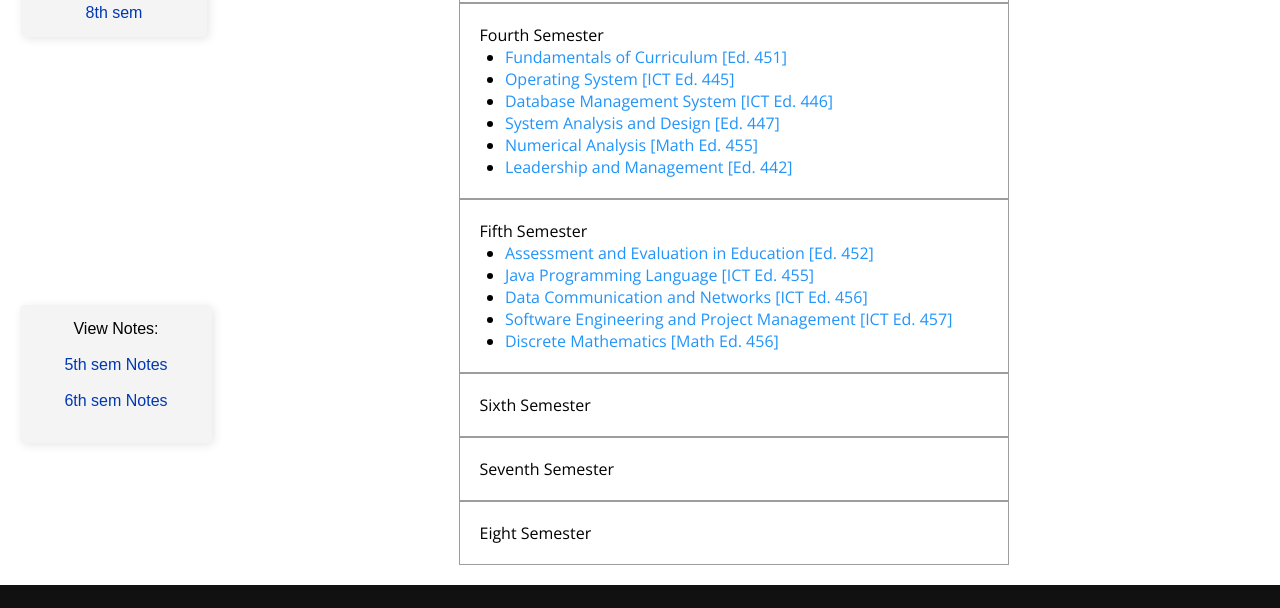
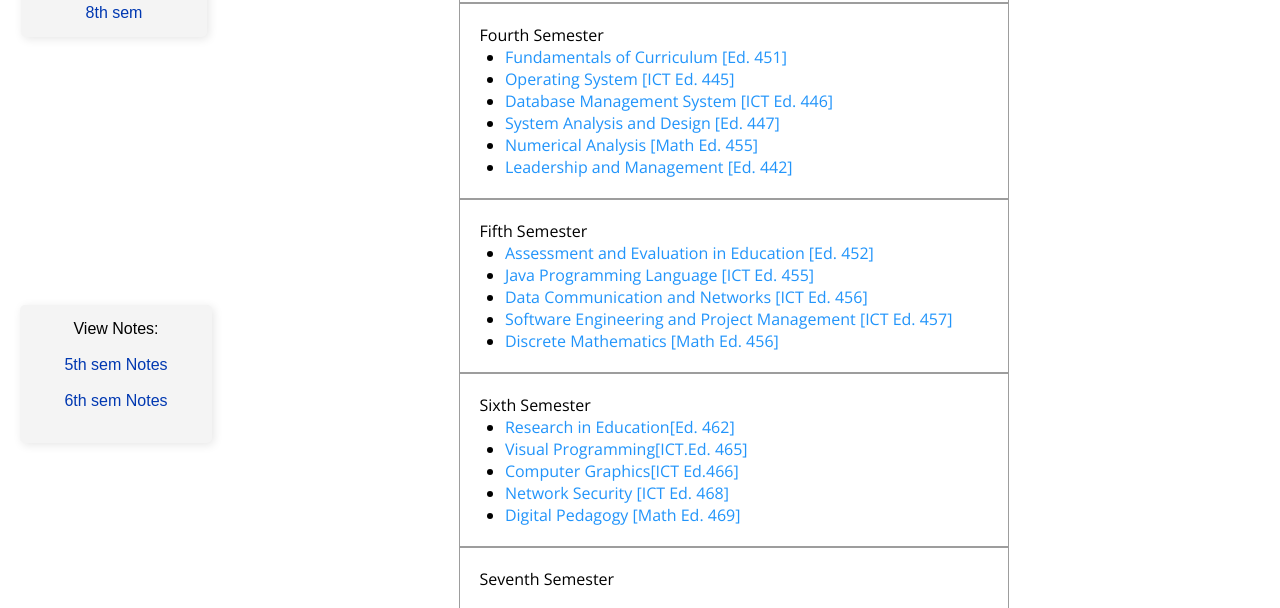
Before and after one commit to Aswasan/bicteblog, a plain HTML site: page semister.html in a window 1280 px wide. Shown: the part 495-1103 px from the top of the page. Drawn offline with nearby package versions, Linux system fonts and the light colour scheme.

Commit message:
Update semister.html

```diff
--- a/semister.html
+++ b/semister.html
@@ -615,6 +615,11 @@ header nav .dropdown.active .arrow {
                 </ol></div>
                 <div class="grid-item"><ol class="first-semister">
                     Sixth Semester<br>
+                     <li><a href="">Research in Education[Ed. 462]</a></li>
+                    <li><a href="">Visual Programming[ICT.Ed. 465]</a></li>
+                    <li><a>Computer Graphics[ICT Ed.466]</a></li>
+                    <li><a>Network Security [ICT Ed. 468]</a></li>
+                    <li><a>Digital Pedagogy [Math Ed. 469]</a></li>
 
                 </ol></div>
                 <div class="grid-item"><ol class="first-semister">
```
